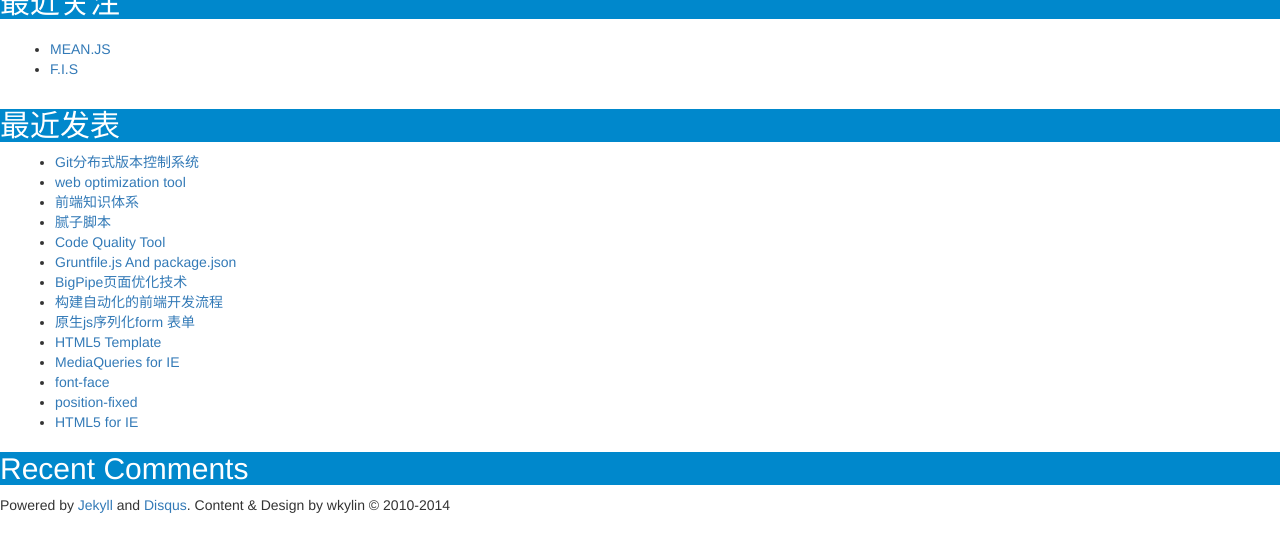
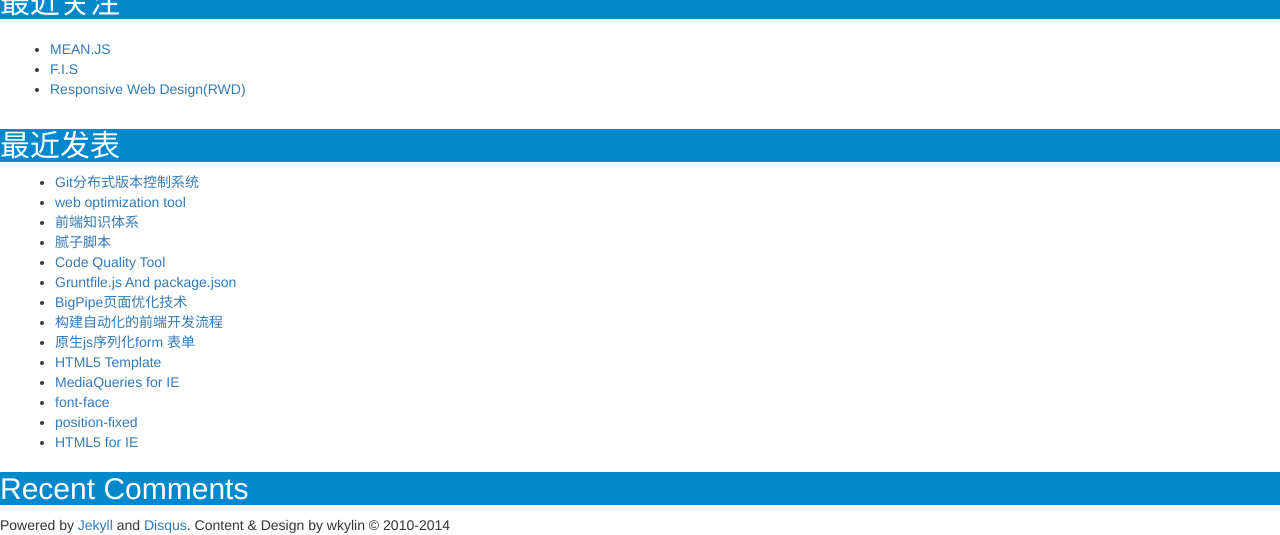
Before and after one commit to wkylin/wkylin.github.com, a Jekyll site: the page built from index.html, in a window 1280 px wide and 900 px high, scrolled down 2945 px, cut to the strip 365-900 px from the top of the window. Built offline with Jekyll 4.4.1, drawn with Linux system fonts in a browser that asks for light colours; nearby versions of some CDN libraries; library files that are not in the unit come from our copies; the list of posts is cut into pages by our own code; comment, search, counter and statistics services are not loaded.

Commit message:
follow 2015

```diff
--- a/_includes/JB/aside
+++ b/_includes/JB/aside
@@ -27,6 +27,7 @@
     <ul>
         <li><a href="http://meanjs.org/" target="_blank" >MEAN.JS</a>
         <li><a href="http://fis.baidu.com/" target="_blank" >F.I.S</a>
+        <li><a href="http://alistapart.com/article/responsive-web-design/" target="_blank" >Responsive Web Design(RWD)</a>
     </ul>
 </div>
 
--- a/jslink.html
+++ b/jslink.html
@@ -89,6 +89,7 @@ info: JavaScript
     <li class="ui-list-item"><a href="http://www.jsctrlc.com/" target="_blank">jsCtrl</a></li>
     <li class="ui-list-item"><a href="http://www.dowebok.com" target="_blank">doWebOk</a></li>
     <li class="ui-list-item"><a href="http://www.jq22.com/" target="_blank">jq22</a></li>
+    <li class="ui-list-item"><a href="http://www.jqueryfuns.com/" target="_blank">jQueryFuns</a></li>
     <li class="ui-list-item"><a href="http://www.jqueryrain.com" target="_blank">jqueryRain</a></li>
 </ul>
 <div class="ui-title fn-clear">
```
